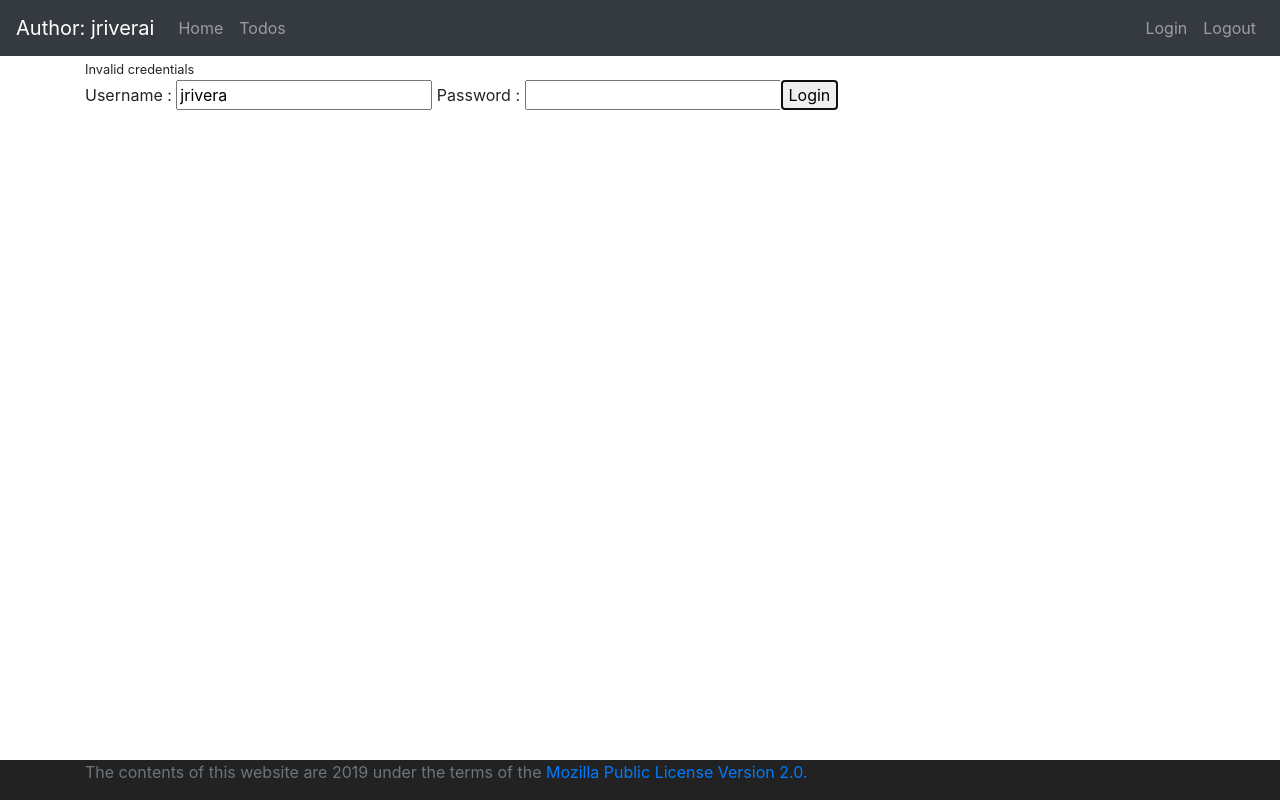
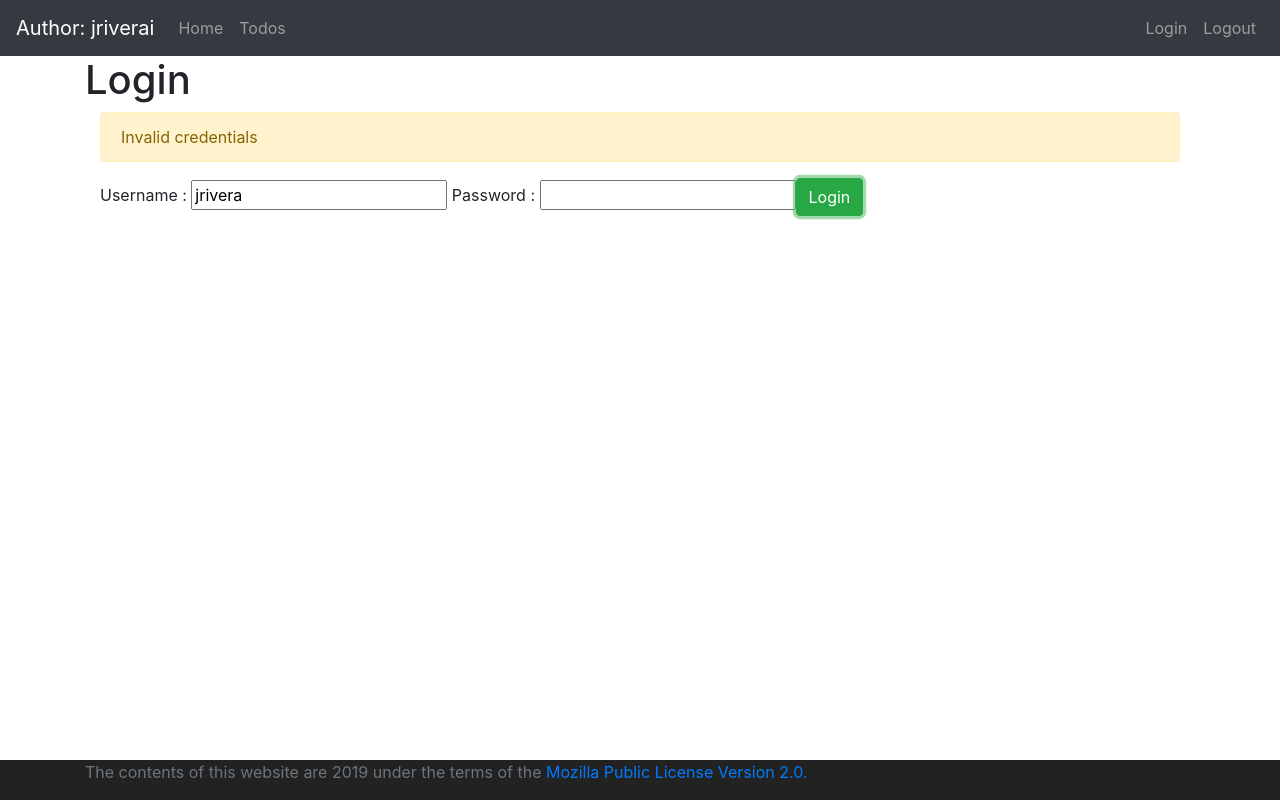
Before and after one commit to jojoriveraa/fullstack-app-frontend, an Angular app: page / in a window 1280 px wide. Both pictures are taken after a click on the button "Login". Built offline with nearby package versions, Linux system fonts and the light colour scheme.

Commit message:
customize login

```diff
--- a/src/app/login/login.component.html
+++ b/src/app/login/login.component.html
@@ -1,6 +1,10 @@
-<small *ngIf = 'invalidLogin'>{{ errorMessage }}</small>
-<div>
-  Username : <input type="text" name="username" [(ngModel)]="username" >
-  Password : <input type="password" name="password" [(ngModel)]="password">
-  <button (click)=handleLogin()>Login</button>
+<h1>Login</h1>
+<div class="container">
+  <div class="alert alert-warning" *ngIf="invalidLogin">{{ errorMessage }}</div>
+  <div>
+    Username :
+    <input type="text" name="username" [(ngModel)]="username" /> Password :
+    <input type="password" name="password" [(ngModel)]="password" />
+    <button (click)="handleLogin()" class="btn btn-success">Login</button>
+  </div>
 </div>
```
Also changed, not shown: 1 other file (tests, documents, lock files or other folders).
